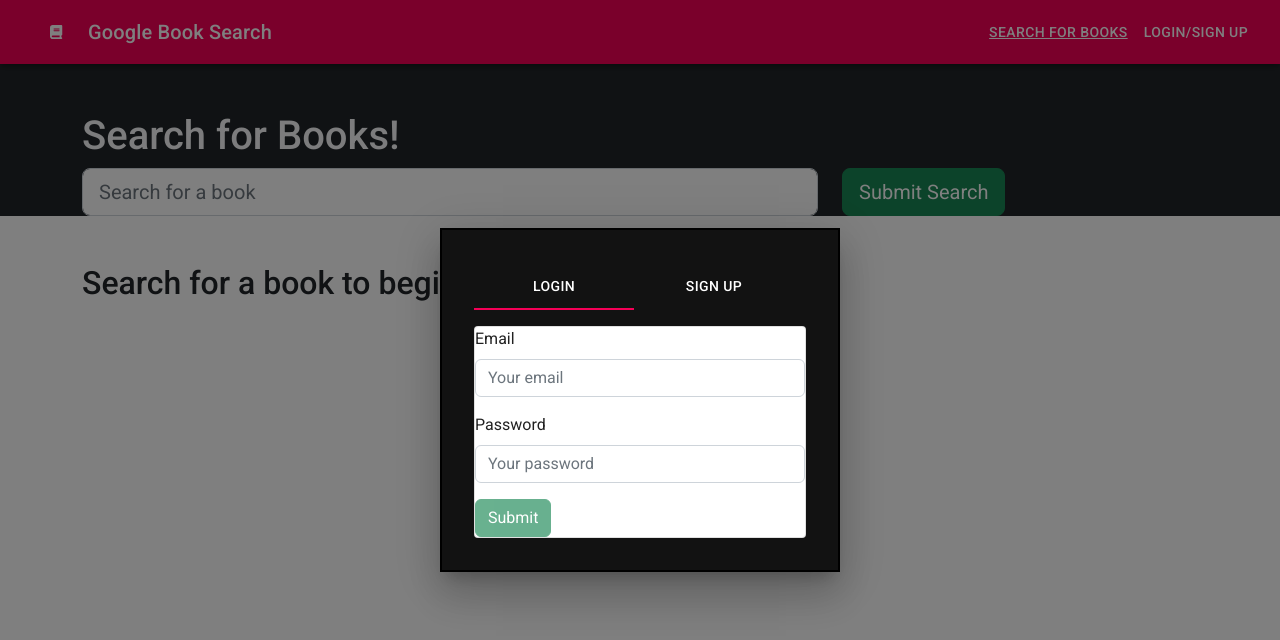
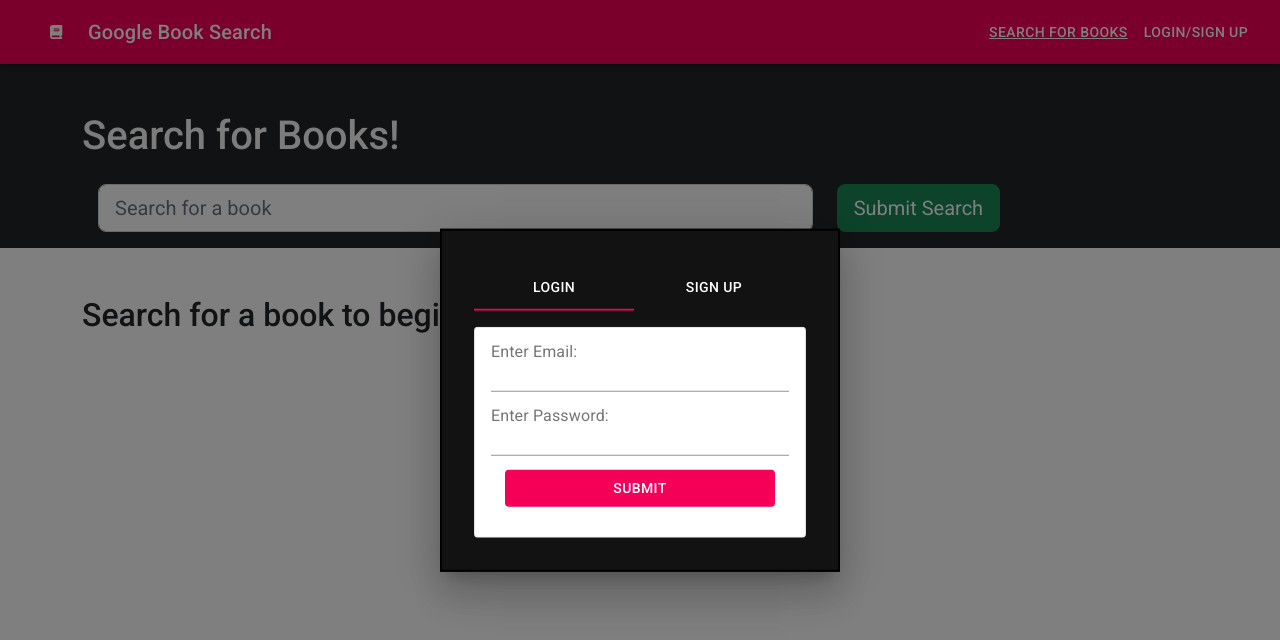
Before and after one commit to erin-m-keller/keller-book-search, a React (Create React App) app in the folder client/: page / in a window 1280 px wide. Both pictures are taken after a click on the button "LOGIN/SIGN UP". Shown: the top 640 px of the page. Built offline with nearby package versions, Linux system fonts and the light colour scheme; what apollo-cache-persist would draw is missing.

Commit message:
switched login bootstrap form to material ui

```diff
--- a/client/src/components/LoginForm.js
+++ b/client/src/components/LoginForm.js
@@ -1,9 +1,17 @@
 // see SignupForm.js for comments
 import React, { useState } from 'react';
-import { Form, Button, Alert } from 'react-bootstrap';
+import { Alert } from 'react-bootstrap';
 import { useMutation } from "@apollo/client";
 import { LOGIN_USER } from "../utils/mutations";
 import Auth from '../utils/auth';
+import { FontAwesomeIcon } from '@fortawesome/react-fontawesome';
+import { faClose } from '@fortawesome/free-solid-svg-icons';
+import {
+  Button,
+  FormControl,
+  FormLabel,
+  TextField
+} from '@material-ui/core';
 
 const LoginForm = () => {
   const [userFormData, setUserFormData] = useState({ email: '', password: '' });
@@ -50,42 +58,36 @@ const LoginForm = () => {
 
   return (
     <>
-      <Form noValidate validated={validated} onSubmit={handleFormSubmit}>
-        <Alert dismissible onClose={() => setShowAlert(false)} show={showAlert} variant='danger'>
+<form noValidate validated={validated} onSubmit={handleFormSubmit}>
+        <FormControl>
+          <Alert show={showAlert} variant="filled" severity="error">
             Something went wrong with your login credentials!
+            <div className="close-btn" onClick={() => setShowAlert(false)}>
+              <FontAwesomeIcon icon={faClose} />
+            </div>
           </Alert>
-        <Form.Group className='mb-3'>
-          <Form.Label htmlFor='email'>Email</Form.Label>
-          <Form.Control
-            type='text'
-            placeholder='Your email'
-            name='email'
+          <FormLabel>Enter Email:</FormLabel>
+          <TextField
+            type="email"
+            name="email"
+            value={userFormData.email}
             onChange={handleInputChange}
-            value={userFormData.email}
-            required
           />
-          <Form.Control.Feedback type='invalid'>Email is required!</Form.Control.Feedback>
-        </Form.Group>
-
-        <Form.Group className='mb-3'>
-          <Form.Label htmlFor='password'>Password</Form.Label>
-          <Form.Control
-            type='password'
-            placeholder='Your password'
-            name='password'
+          <FormLabel style={{ marginTop: "1em" }}>Enter Password:</FormLabel>
+          <TextField
+            type="password"
+            name="password"
+            value={userFormData.password}
             onChange={handleInputChange}
-            value={userFormData.password}
-            required
           />
-          <Form.Control.Feedback type='invalid'>Password is required!</Form.Control.Feedback>
-        </Form.Group>
           <Button
+            type="submit"
             disabled={!(userFormData.email && userFormData.password)}
-          type='submit'
-          variant='success'>
+          >
             Submit
           </Button>
-      </Form>
+        </FormControl>
+      </form>
     </>
   );
 };
--- a/client/src/index.css
+++ b/client/src/index.css
@@ -15,9 +15,44 @@ h6 {
   font-family: var(--font-main-style);
 }
 
+form {
+  padding: 1em;
+}
+
+.alert {
+  transition: box-shadow 300ms cubic-bezier(0.4, 0, 0.2, 1) 0ms;
+  border-radius: 4px;
+  box-shadow: none;
+  background-image: linear-gradient(rgba(255, 255, 255, 0), rgba(255, 255, 255, 0));
+  font-family: Roboto, Helvetica, Arial, sans-serif;
+  font-weight: 500;
+  font-size: 0.875rem;
+  line-height: 1.43;
+  letter-spacing: 0.01071em;
+  background-color: rgb(245 1 87);
+  display: flex;
+  padding: 6px 16px;
+  color: rgb(255, 255, 255);
+}
+
 .small {
   font-weight: 300;
   font-style: italic;
+}
+
+.close-btn {
+  height: 2em;
+  width: 2em;
+  text-align: center;
+  font-size: 1.5em;
+  line-height: 2;
+  position: absolute;
+  top: 0;
+  right: 0;
+}
+
+.close-btn:hover {
+  cursor: pointer;
 }
 
 .MuiBox-root {
@@ -105,3 +140,12 @@ h6 {
   -webkit-box-flex: 1;
   flex-grow: 1;
 }
+.MuiFormControl-root {
+  width: 100%;
+  padding: 0.5em;
+}
+.MuiButton-root {
+  background-color: #f50057 !important;
+  color: #FFF !important;
+  margin: 1em !important;
+}
```
Lines whose indentation alone changed are shown as unchanged.
